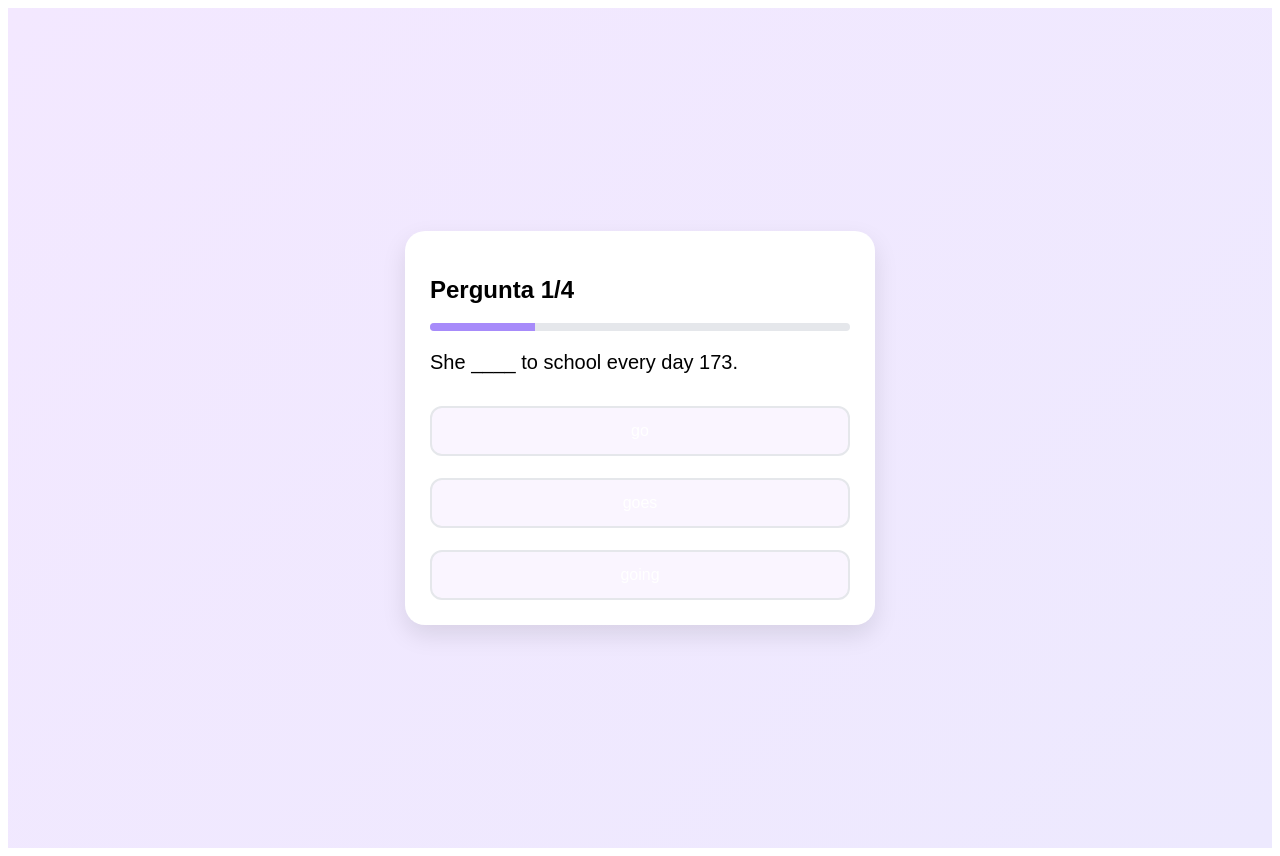
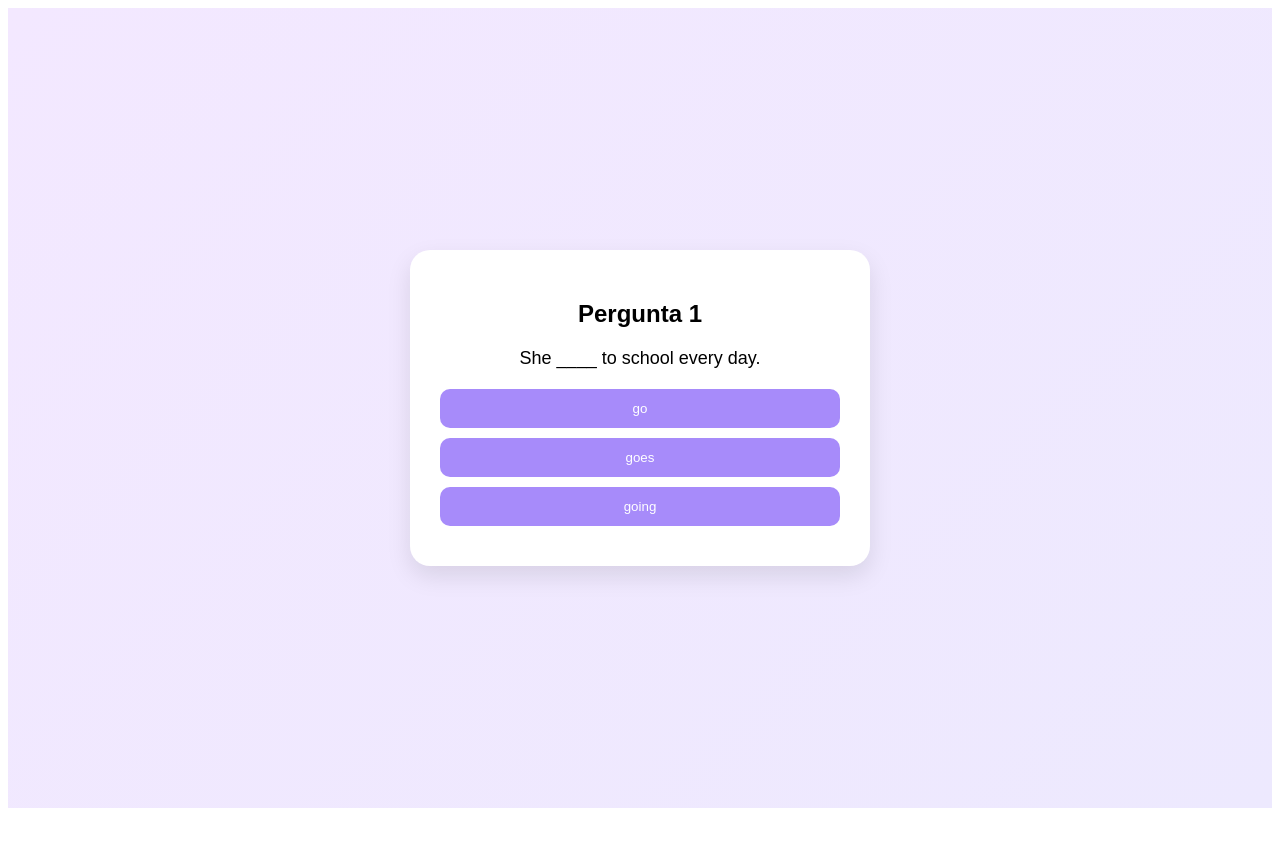
Before and after one commit to artdias/inglesbyneves, a Next.js app: page /teste-nivel in a window 1280 px wide. After the commit the page ends 816 px from the top, so only its background shows below. Built offline with nearby package versions, Linux system fonts and the light colour scheme.

Commit message:
Add files via upload

```diff
--- a/app/teste-nivel/page.tsx
+++ b/app/teste-nivel/page.tsx
@@ -4,7 +4,7 @@ import { useState } from "react";
 
 const questions = [
   {
-    question: "She ____ to school every day 173.",
+    question: "She ____ to school every day.",
     options: ["go", "goes", "going"],
     answer: 1,
   },
@@ -13,262 +13,62 @@ const questions = [
     options: ["have", "has", "had"],
     answer: 0,
   },
-  {
-    question: "They ____ playing now.",
-    options: ["is", "are", "am"],
-    answer: 1,
-  },
-  {
-    question: "He ____ a car.",
-    options: ["have", "has", "had"],
-    answer: 1,
-  },
 ];
-
-function getLevel(score: number) {
-  if (score <= 1) return "Básico";
-  if (score <= 3) return "Intermediário";
-  return "Avançado";
-}
 
 export default function TesteNivel() {
   const [current, setCurrent] = useState(0);
-  const [score, setScore] = useState(0);
-  const [step, setStep] = useState<"quiz" | "form" | "result">("quiz");
 
-  const [name, setName] = useState("");
-  const [phone, setPhone] = useState("");
-
-  function handleAnswer(index: number) {
-    if (index === questions[current].answer) {
-      setScore(score + 1);
-    }
-
-    setTimeout(() => {
-      if (current + 1 < questions.length) {
-        setCurrent(current + 1);
-      } else {
-        setStep("form");
-      }
-    }, 300);
+  function handleAnswer() {
+    setCurrent(current + 1);
   }
 
-  const progress = ((current + 1) / questions.length) * 100;
+  return (
+    <main style={{
+      background: "linear-gradient(135deg, #f3e8ff, #ede9fe)",
+      minHeight: "100vh",
+      display: "flex",
+      justifyContent: "center",
+      alignItems: "center",
+      fontFamily: "Poppins, sans-serif"
+    }}>
 
-  // FORM
-  if (step === "form") {
-    return (
-      <main className="page">
-        <div className="card">
-          <h2>🎯 Falta só um passo!</h2>
-          <p>Digite seus dados para ver seu resultado 👇</p>
+      <div style={{
+        background: "white",
+        padding: 30,
+        borderRadius: 20,
+        width: "90%",
+        maxWidth: 400,
+        boxShadow: "0 10px 25px rgba(0,0,0,0.1)",
+        textAlign: "center"
+      }}>
 
-          <input
-            placeholder="Seu nome"
-            value={name}
-            onChange={(e) => setName(e.target.value)}
-          />
+        <h2>Pergunta {current + 1}</h2>
 
-          <input
-            placeholder="Seu WhatsApp"
-            value={phone}
-            onChange={(e) => setPhone(e.target.value)}
-          />
+        <p style={{ fontSize: 18, margin: "20px 0" }}>
+          {questions[current]?.question}
+        </p>
 
-          <button onClick={() => setStep("result")}>
-            Ver meu resultado
+        {questions[current]?.options.map((opt, i) => (
+          <button
+            key={i}
+            onClick={handleAnswer}
+            style={{
+              display: "block",
+              width: "100%",
+              padding: 12,
+              marginBottom: 10,
+              borderRadius: 10,
+              border: "none",
+              background: "#a78bfa",
+              color: "white",
+              cursor: "pointer"
+            }}
+          >
+            {opt}
           </button>
-        </div>
+        ))}
 
-        {styles}
-      </main>
-    );
-  }
-
-  // RESULT
-  if (step === "result") {
-    const level = getLevel(score);
-
-    const message = `Olá! Me chamo ${name}.
-
-📊 Pontuação: ${score}/${questions.length}
-📈 Nível: ${level}
-
-Quero um plano personalizado!`;
-
-    const whatsappLink = `https://wa.me/5599999999999?text=${encodeURIComponent(
-      message
-    )}`;
-
-    return (
-      <main className="page">
-        <div className="card result">
-          <h1>Seu nível: {level}</h1>
-
-          <p>
-            {level === "Básico" && "Você está começando, mas pode evoluir rápido 🚀"}
-            {level === "Intermediário" && "Você já tem uma boa base 👏"}
-            {level === "Avançado" && "Excelente! Vamos refinar seu inglês 🔥"}
-          </p>
-
-          <div className="score">
-            {score} / {questions.length}
-          </div>
-
-          <button
-            className="cta"
-            onClick={() => window.open(whatsappLink, "_blank")}
-          >
-            💬 Quero meu plano no WhatsApp
-          </button>
-        </div>
-
-        {styles}
-      </main>
-    );
-  }
-
-  // QUIZ
-  return (
-    <main className="page">
-      <div className="card quiz">
-        <h2>Pergunta {current + 1}/{questions.length}</h2>
-
-        {/* PROGRESSO */}
-        <div className="progress">
-          <div
-            className="progress-bar"
-            style={{ width: `${progress}%` }}
-          />
-        </div>
-
-        <p className="question">{questions[current].question}</p>
-
-        <div className="options">
-          {questions[current].options.map((opt, i) => (
-            <button
-              key={i}
-              className="option"
-              onClick={() => handleAnswer(i)}
-            >
-              {opt}
-            </button>
-          ))}
-        </div>
       </div>
-
-      {styles}
     </main>
   );
 }
-
-const styles = (
-  <style jsx>{`
-    .page {
-      background: linear-gradient(135deg, #f3e8ff, #ede9fe);
-      min-height: 100vh;
-      display: flex;
-      align-items: center;
-      justify-content: center;
-      font-family: 'Poppins', sans-serif;
-      padding: 20px;
-    }
-
-    .card {
-      background: white;
-      border-radius: 20px;
-      padding: 25px;
-      width: 100%;
-      max-width: 420px;
-      text-align: center;
-      box-shadow: 0 10px 25px rgba(0, 0, 0, 0.1);
-      animation: fadeUp 0.4s ease;
-    }
-
-    .quiz {
-      text-align: left;
-    }
-
-    .question {
-      font-size: 20px;
-      margin: 20px 0;
-      font-weight: 500;
-    }
-
-    .options {
-      display: flex;
-      flex-direction: column;
-      gap: 10px;
-    }
-
-    .option {
-      padding: 14px;
-      border-radius: 12px;
-      border: 2px solid #e5e7eb;
-      background: #faf5ff;
-      cursor: pointer;
-      transition: 0.2s;
-    }
-
-    .option:hover {
-      background: #e9d5ff;
-      transform: scale(1.02);
-    }
-
-    .progress {
-      height: 8px;
-      background: #e5e7eb;
-      border-radius: 10px;
-      overflow: hidden;
-    }
-
-    .progress-bar {
-      height: 100%;
-      background: #a78bfa;
-      transition: width 0.3s;
-    }
-
-    input {
-      width: 100%;
-      padding: 12px;
-      margin-top: 10px;
-      border-radius: 10px;
-      border: 1px solid #ccc;
-    }
-
-    button {
-      width: 100%;
-      padding: 14px;
-      margin-top: 12px;
-      border: none;
-      border-radius: 12px;
-      background: #a78bfa;
-      color: white;
-      font-size: 16px;
-      cursor: pointer;
-    }
-
-    .cta {
-      background: #22c55e;
-      font-size: 18px;
-    }
-
-    .score {
-      font-size: 28px;
-      font-weight: bold;
-      margin: 15px 0;
-      color: #7c3aed;
-    }
-
-    @keyframes fadeUp {
-      from {
-        opacity: 0;
-        transform: translateY(15px);
-      }
-      to {
-        opacity: 1;
-        transform: translateY(0);
-      }
-    }
-  `}</style>
-);
```
